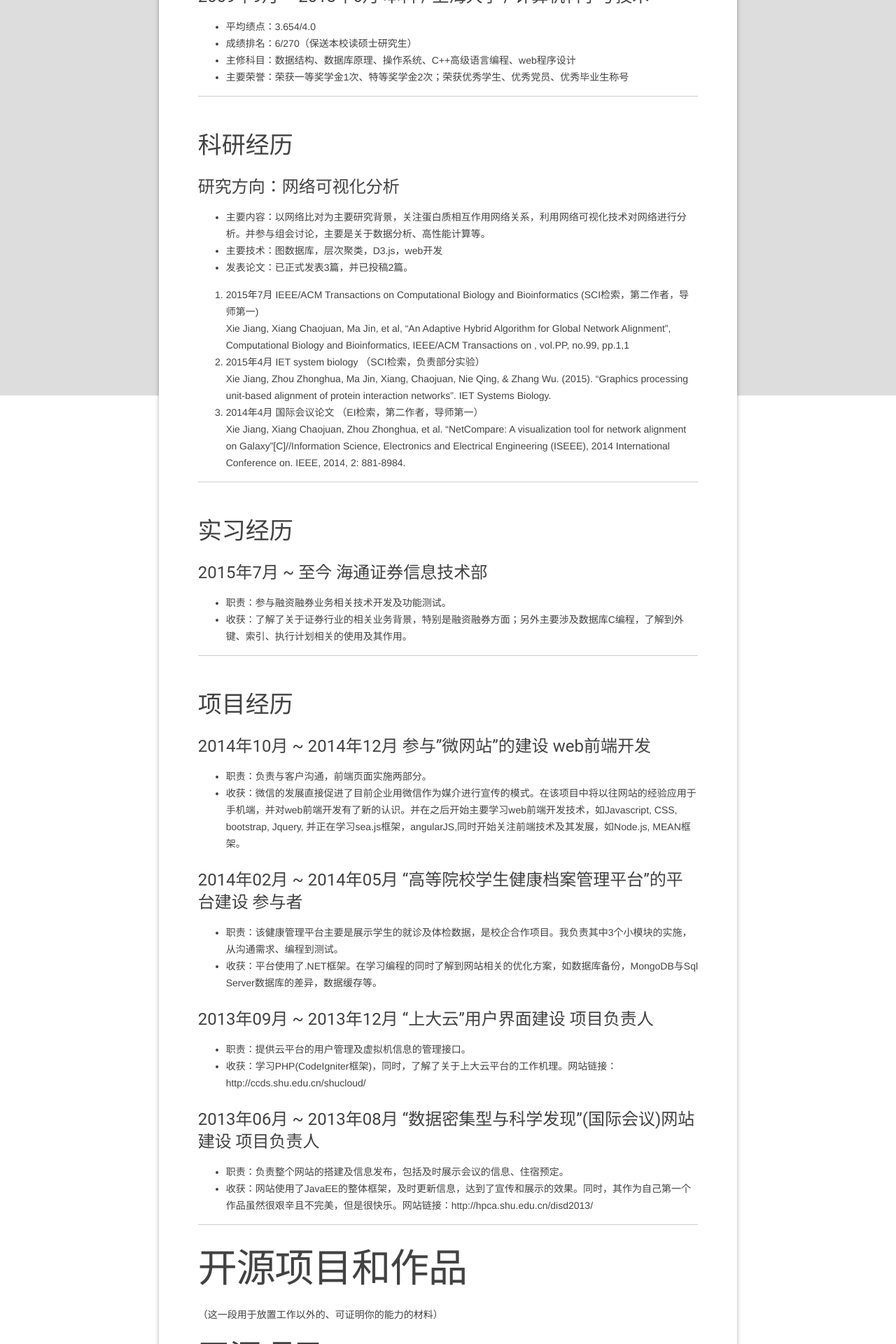
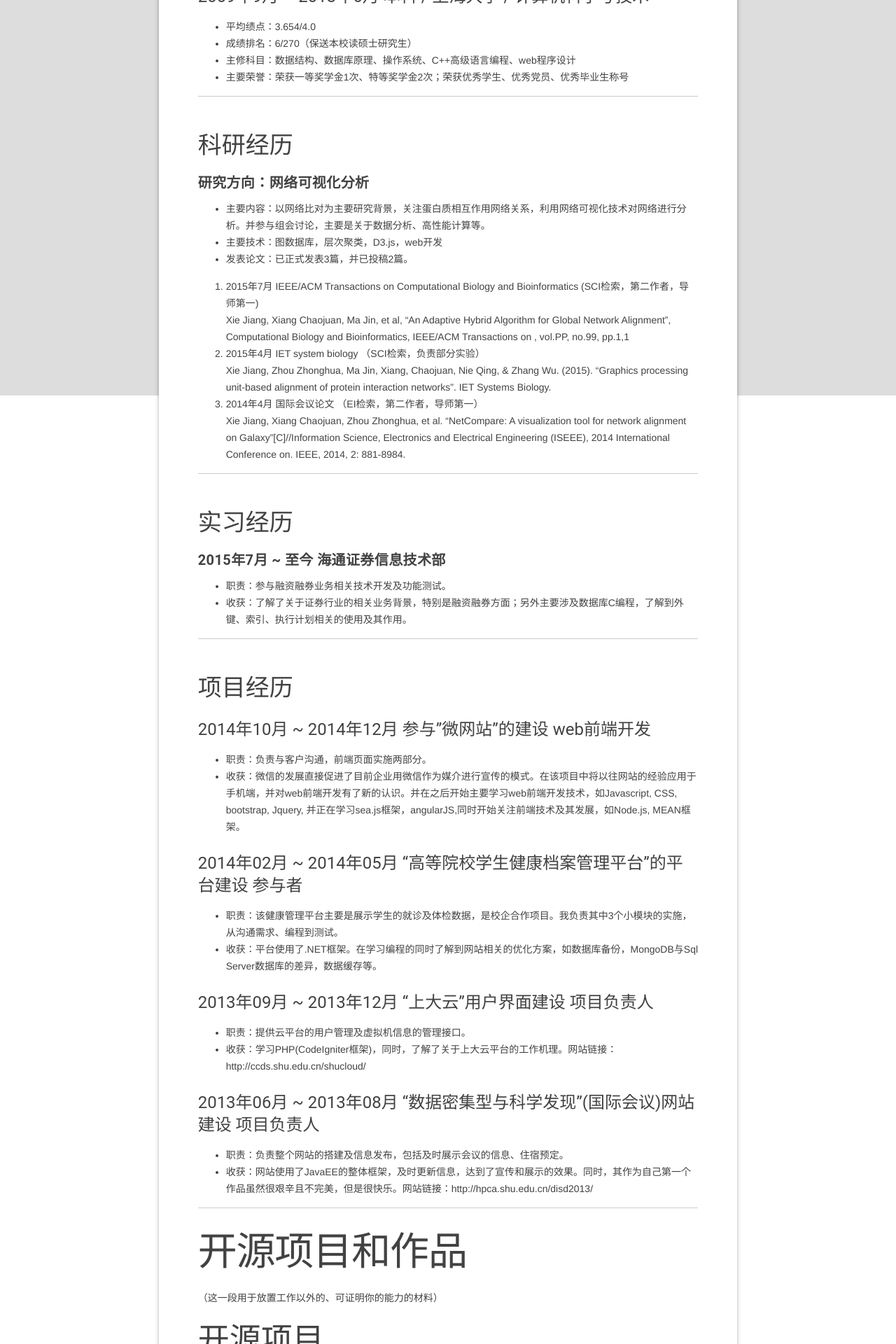
Before and after one commit to elephantsuperjuan/elephant, a Jekyll site: the page built from _posts/2015-08-22-resume.markdown, in a window 1280 px wide. Shown: the part 1499-3419 px from the top of the page at 70% size. Built offline with Jekyll 4.4.1, drawn with Linux system fonts in a browser that asks for light colours.

```diff
--- a/_posts/2015-08-22-resume.markdown
+++ b/_posts/2015-08-22-resume.markdown
@@ -49,7 +49,8 @@ C++、python、数据可视化分析
 ---
 
 ### 科研经历
-#### 研究方向：网络可视化分析
+
+##### **研究方向：网络可视化分析**
  - 主要内容：以网络比对为主要研究背景，关注蛋白质相互作用网络关系，利用网络可视化技术对网络进行分析。并参与组会讨论，主要是关于数据分析、高性能计算等。
  - 主要技术：图数据库，层次聚类，D3.js，web开发
  - 发表论文：已正式发表3篇，并已投稿2篇。
@@ -65,7 +66,7 @@ Xie Jiang, Xiang Chaojuan, Zhou Zhonghua, et al. “NetCompare: A visualization
 
 ### 实习经历
 
-#### 2015年7月 ~ 至今  海通证券信息技术部
+##### **2015年7月 ~ 至今  海通证券信息技术部**
 
  * 职责：参与融资融券业务相关技术开发及功能测试。
  * 收获：了解了关于证券行业的相关业务背景，特别是融资融券方面；另外主要涉及数据库C编程，了解到外键、索引、执行计划相关的使用及其作用。
```
